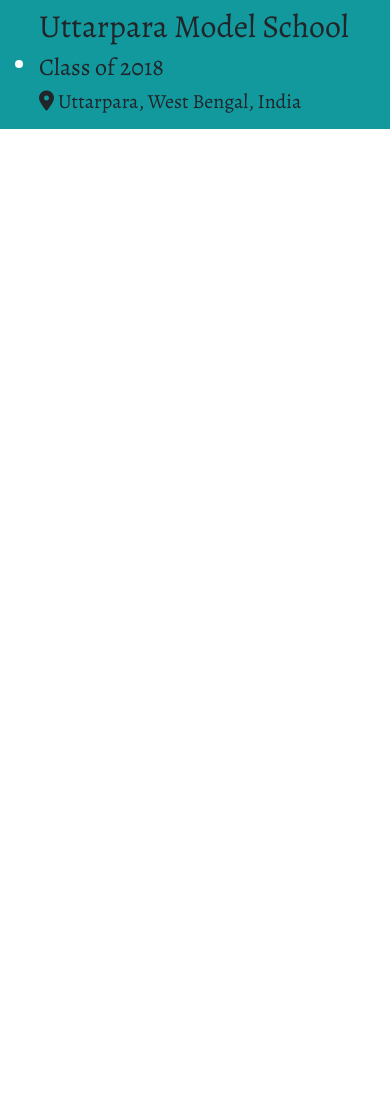
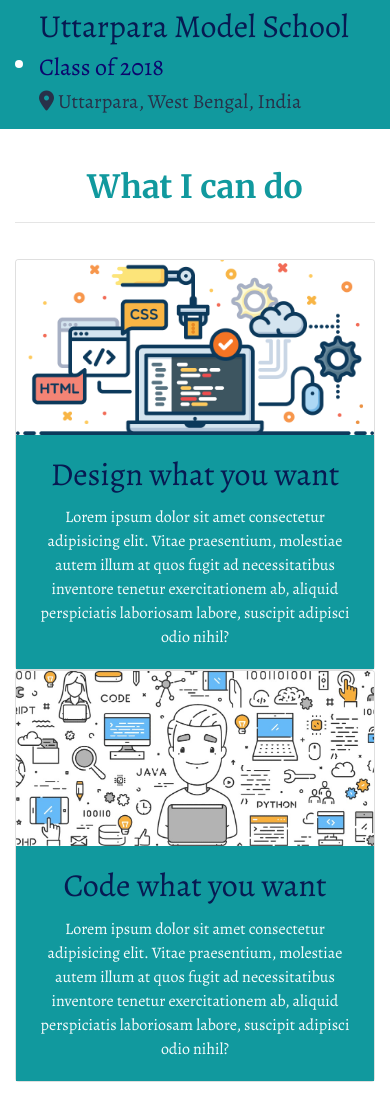
Before and after one commit to confusedDip/portfolio, a website: page index.html in a window 390 px wide. Shown: the part 1424-2524 px from the top of the page. Before the commit the page ends 1553 px from the top, so only its background shows below. Drawn offline with nearby package versions, Linux system fonts and the light colour scheme.

Commit message:
Skills Updated

```diff
--- a/css/styles.css
+++ b/css/styles.css
@@ -28,10 +28,13 @@
     background-color: rgba(255,255,255,1);
 }
 
-#intro{
+#intro, .skills-head{
     margin: 10% 0 5%;
 }
 
+.skills{
+    margin-bottom: 5%;
+}
 #intro-img{
     margin: 2% auto;
 }
@@ -41,7 +44,7 @@
     margin: 2% auto;
 }
 
-.intro-head{
+.intro-head, .skills-head{
     font-family: 'Merriweather', serif;
     color: #11999e;
 }
@@ -50,11 +53,7 @@
     background-color: #11999e;
 }
 
-.education-head{
-    font-family: 'Merriweather',serif;
-    color: antiquewhite;
-    padding-top: 5%;
-}
+
 #img-michigan, #img-iiest, #img-model{
     width: 0;
     border-width: 0;
@@ -62,6 +61,27 @@
 .media{
     margin: 2% 0;
 }
+.card-body, #education p{
+    background-color: #11999e;
+    color: #f7fbfc;
+}
+
+#education h4{
+    color: #0c056d;
+}
+
+#education h5{
+    color: #283149;
+}
+.card-title, #education h2{
+    color: #071a52;
+}
+.education-head {
+    font-family: 'Merriweather', serif;
+    color: antiquewhite;
+    padding-top: 5%;
+}
+
 @media all and (min-width: 768px){
     body {
         font-family: 'Alegreya', serif;
@@ -84,7 +104,7 @@
         text-shadow: -1px 1px 0 #000, 1px 1px 0 #000, 1px -1px 0 #000, -1px -1px 0 #000;
         font-weight: bolder;
     }
-    .intro-head {
+    .intro-head, .skills-head {
         font-family: 'Merriweather', erif;
         color: #11999e;
         font-size: 1.5rem;
--- a/index.html
+++ b/index.html
@@ -31,7 +31,7 @@
         </button>
         <div class="collapse navbar-collapse" id="Navbar">
             <ul class="navbar-nav ml-auto">
-                <li class="nav-item"><a class="nav-link" href="#"><i class="fas fa-home"></i> Home</a></li>
+                <li class="nav-item"><a class="nav-link active" href="#"><i class="fas fa-home"></i> Home</a></li>
                 <li class="nav-item"><a class="nav-link" href="#intro"><i class="fas fa-info"></i> Profile</a></li>
                 <li class="nav-item"><a class="nav-link" href="#education"><i class="fas fa-university"></i> Education</a></li>
                 <li class="nav-item"><a class="nav-link" href="#"><i class="fas fa-code"></i> Skills</a></li>
@@ -122,10 +122,50 @@
                 </div>
             </div>
         </div>
+    </div>
+    <div class="container">
+        <div class="row">
+            <div class="col-12 text-center skills-head">
+                <h2>What I can do</h2>
+                <hr>
+            </div>
+        </div>
+        <div class="row skills">
+            <div class="col-12 col-md-6">
+                <div class="card">
+                    <img src="images/webdev.png" alt="Web Dev" class="card-img-top">
+                    <div class="card-body text-center">
+                        <h2 class="card-title">Design what you want</h2>
+                        <p class="card-text">
+                            Lorem ipsum dolor sit amet consectetur adipisicing elit. Vitae praesentium, molestiae autem illum at quos fugit ad necessitatibus inventore tenetur exercitationem ab, aliquid perspiciatis laboriosam labore, suscipit adipisci odio nihil?
+                        </p>
+                    </div>
+                </div>
+            </div>
+            <div class="col-12 col-md-6">
+                <div class="card">
+                    <img src="images/code.jpg" alt="Programming" class="card-img-top">
+                    <div class="card-body text-center">
+                        <h2 class="card-title">Code what you want</h2>
+                        <p class="card-text">
+                            Lorem ipsum dolor sit amet consectetur adipisicing elit. Vitae praesentium, molestiae autem illum at
+                            quos fugit ad necessitatibus inventore tenetur exercitationem ab, aliquid perspiciatis laboriosam
+                            labore, suscipit adipisci odio nihil?
+                        </p>
+                    </div>
+                </div>
+            </div>
+        </div>
+    </div>
+    <div id="system">
+        <div class="container">
+            <div class="row">
+                <div class="">
 
-
+                </div>
+            </div>
+        </div>
     </div>
-
 
 
 
```
Also changed, not shown: images/code.jpg (added), images/css.png (added), images/webdev.png (added).
